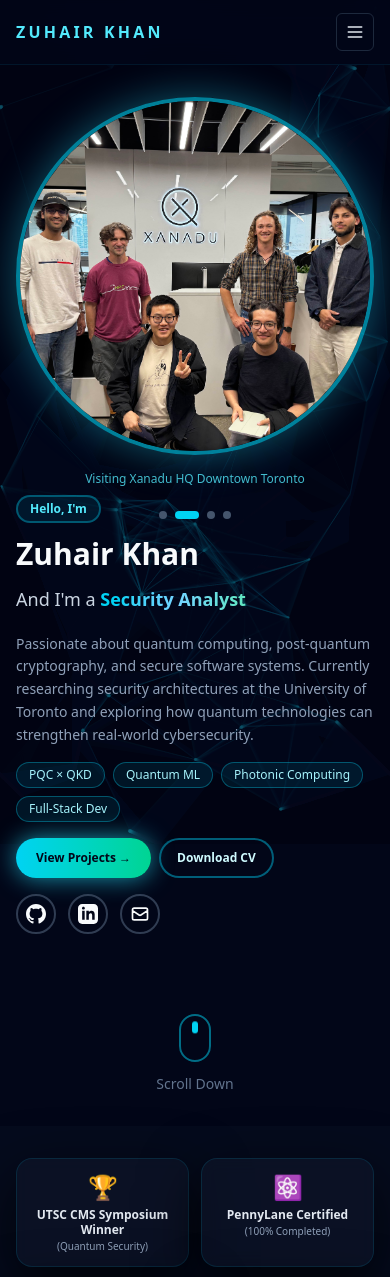
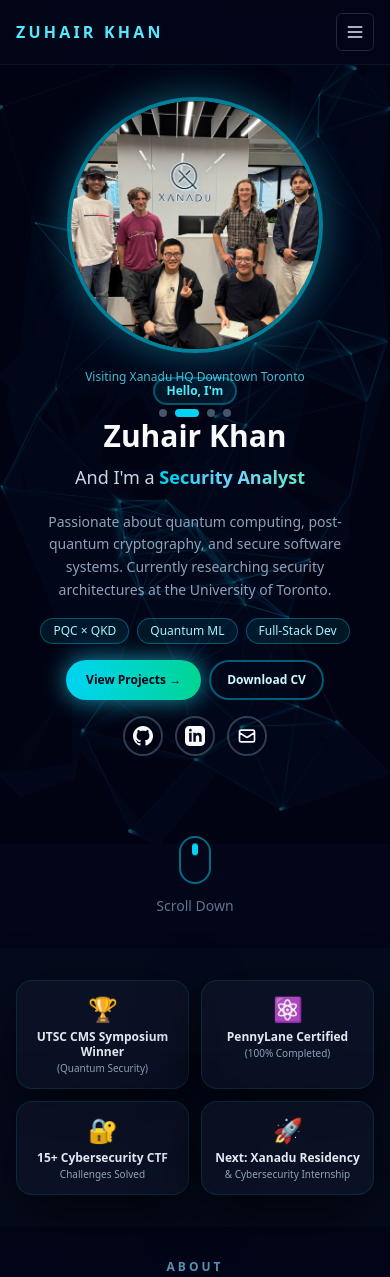
Before and after one commit to zuhair-mzk/zuhair-portfolio, a Next.js app: page / in a window 390 px wide. Shown: the top 1277 px of the page. Built offline with nearby package versions, Linux system fonts and the light colour scheme.

Commit message:
Redesign mobile hero layout: image on top, centered text, no content cutoff

```diff
--- a/src/app/page.tsx
+++ b/src/app/page.tsx
@@ -18,59 +18,65 @@ export default function Home() {
       <Header />
 
       {/* Hero */}
-      <section className="section pt-12 sm:pt-20 pb-8 sm:pb-16">
-        <div className="container-main grid gap-10 sm:gap-16 lg:gap-20 lg:grid-cols-2 items-center">
-          {/* Left side - Text content */}
-          <div className="order-2 lg:order-1 lg:pl-0">
-            <div className="inline-block rounded-2xl border-2 border-cyan-500/40 bg-cyan-500/10 px-3 sm:px-5 py-1 sm:py-2 mb-3 sm:mb-4">
-              <p className="text-xs sm:text-base font-semibold text-cyan-300">
+      <section className="section pt-8 sm:pt-20 pb-8 sm:pb-16">
+        {/* Mobile Layout - Stacked with compact spacing */}
+        <div className="container-main lg:hidden">
+          {/* Image carousel - top on mobile */}
+          <div className="flex justify-center mb-6">
+            <div className="w-64 h-64">
+              <ImageCarousel />
+            </div>
+          </div>
+
+          {/* Text content - centered on mobile */}
+          <div className="text-center">
+            <div className="inline-block rounded-2xl border-2 border-cyan-500/40 bg-cyan-500/10 px-3 py-1 mb-3">
+              <p className="text-xs font-semibold text-cyan-300">
                 Hello, I&apos;m
               </p>
             </div>
-            <h1 className="text-3xl sm:text-5xl lg:text-6xl font-bold leading-tight mb-3 sm:mb-4">
+            <h1 className="text-3xl font-bold leading-tight mb-2">
               Zuhair Khan
             </h1>
-            <div className="text-lg sm:text-2xl lg:text-3xl text-slate-300 mb-4 sm:mb-6 min-h-8 sm:min-h-10">
+            <div className="text-lg text-slate-300 mb-4 min-h-8">
               And I&apos;m a <TypewriterText />
             </div>
-            <p className="text-sm sm:text-base lg:text-lg text-slate-400 mb-4 sm:mb-6 max-w-xl leading-relaxed">
+            <p className="text-sm text-slate-400 mb-4 leading-relaxed px-2">
               Passionate about quantum computing, post-quantum cryptography, and secure software systems.
-              Currently researching security architectures at the University of Toronto
-              and exploring how quantum technologies can strengthen real-world cybersecurity.
+              Currently researching security architectures at the University of Toronto.
             </p>
 
-            <div className="mb-4 sm:mb-6 flex flex-wrap gap-2">
-              <span className="chip text-xs px-2.5 sm:px-3 py-1 sm:py-1.5">PQC × QKD</span>
-              <span className="chip text-xs px-2.5 sm:px-3 py-1 sm:py-1.5">Quantum ML</span>
-              <span className="chip text-xs px-2.5 sm:px-3 py-1 sm:py-1.5 hidden sm:inline-flex">Photonic Computing</span>
-              <span className="chip text-xs px-2.5 sm:px-3 py-1 sm:py-1.5">Full-Stack Dev</span>
+            <div className="mb-4 flex flex-wrap gap-2 justify-center">
+              <span className="chip text-xs px-2.5 py-1">PQC × QKD</span>
+              <span className="chip text-xs px-2.5 py-1">Quantum ML</span>
+              <span className="chip text-xs px-2.5 py-1">Full-Stack Dev</span>
             </div>
 
-            <div className="flex flex-wrap gap-2 sm:gap-3 mb-4 sm:mb-6">
+            <div className="flex flex-wrap gap-2 justify-center mb-4">
               <Link
                 href="#projects"
-                className="inline-flex items-center rounded-full bg-linear-to-r from-cyan-400 to-emerald-400 px-5 sm:px-6 py-2.5 sm:py-3 text-xs sm:text-sm font-semibold text-slate-950 shadow-[0_0_25px_rgba(34,211,238,0.7)] hover:brightness-110 transition-all"
+                className="inline-flex items-center rounded-full bg-linear-to-r from-cyan-400 to-emerald-400 px-5 py-2.5 text-xs font-semibold text-slate-950 shadow-[0_0_25px_rgba(34,211,238,0.7)] hover:brightness-110 transition-all"
               >
                 View Projects →
               </Link>
               <Link
                 href={cvLink}
-                className="inline-flex items-center rounded-full border-2 border-cyan-500/50 bg-slate-950/50 px-4 sm:px-5 py-2.5 sm:py-3 text-xs sm:text-sm font-semibold text-cyan-100 hover:border-cyan-300 transition-all"
+                className="inline-flex items-center rounded-full border-2 border-cyan-500/50 bg-slate-950/50 px-4 py-2.5 text-xs font-semibold text-cyan-100 hover:border-cyan-300 transition-all"
               >
                 Download CV
               </Link>
             </div>
 
             {/* Social links */}
-            <div className="flex gap-3 sm:gap-4">
+            <div className="flex gap-3 justify-center">
               <a
                 href={github}
                 target="_blank"
                 rel="noreferrer"
-                className="w-10 h-10 sm:w-12 sm:h-12 rounded-full border-2 border-slate-600/70 flex items-center justify-center hover:border-cyan-400 hover:bg-cyan-400/10 transition-all hover:scale-110"
+                className="w-10 h-10 rounded-full border-2 border-slate-600/70 flex items-center justify-center hover:border-cyan-400 hover:bg-cyan-400/10 transition-all hover:scale-110"
                 aria-label="GitHub"
               >
-                <svg className="w-5 h-5 sm:w-6 sm:h-6" fill="currentColor" viewBox="0 0 24 24">
+                <svg className="w-5 h-5" fill="currentColor" viewBox="0 0 24 24">
                   <path d="M12 0c-6.626 0-12 5.373-12 12 0 5.302 3.438 9.8 8.207 11.387.599.111.793-.261.793-.577v-2.234c-3.338.726-4.033-1.416-4.033-1.416-.546-1.387-1.333-1.756-1.333-1.756-1.089-.745.083-.729.083-.729 1.205.084 1.839 1.237 1.839 1.237 1.07 1.834 2.807 1.304 3.492.997.107-.775.418-1.305.762-1.604-2.665-.305-5.467-1.334-5.467-5.931 0-1.311.469-2.381 1.236-3.221-.124-.303-.535-1.524.117-3.176 0 0 1.008-.322 3.301 1.23.957-.266 1.983-.399 3.003-.404 1.02.005 2.047.138 3.006.404 2.291-1.552 3.297-1.23 3.297-1.23.653 1.653.242 2.874.118 3.176.77.84 1.235 1.911 1.235 3.221 0 4.609-2.807 5.624-5.479 5.921.43.372.823 1.102.823 2.222v3.293c0 .319.192.694.801.576 4.765-1.589 8.199-6.086 8.199-11.386 0-6.627-5.373-12-12-12z"/>
                 </svg>
               </a>
@@ -78,19 +84,99 @@ export default function Home() {
                 href={linkedin}
                 target="_blank"
                 rel="noreferrer"
-                className="w-10 h-10 sm:w-12 sm:h-12 rounded-full border-2 border-slate-600/70 flex items-center justify-center hover:border-cyan-400 hover:bg-cyan-400/10 transition-all hover:scale-110"
+                className="w-10 h-10 rounded-full border-2 border-slate-600/70 flex items-center justify-center hover:border-cyan-400 hover:bg-cyan-400/10 transition-all hover:scale-110"
                 aria-label="LinkedIn"
               >
-                <svg className="w-5 h-5 sm:w-6 sm:h-6" fill="currentColor" viewBox="0 0 24 24">
+                <svg className="w-5 h-5" fill="currentColor" viewBox="0 0 24 24">
                   <path d="M19 0h-14c-2.761 0-5 2.239-5 5v14c0 2.761 2.239 5 5 5h14c2.762 0 5-2.239 5-5v-14c0-2.761-2.238-5-5-5zm-11 19h-3v-11h3v11zm-1.5-12.268c-.966 0-1.75-.79-1.75-1.764s.784-1.764 1.75-1.764 1.75.79 1.75 1.764-.783 1.764-1.75 1.764zm13.5 12.268h-3v-5.604c0-3.368-4-3.113-4 0v5.604h-3v-11h3v1.765c1.396-2.586 7-2.777 7 2.476v6.759z"/>
                 </svg>
               </a>
               <a
                 href={`mailto:${email}`}
-                className="w-10 h-10 sm:w-12 sm:h-12 rounded-full border-2 border-slate-600/70 flex items-center justify-center hover:border-cyan-400 hover:bg-cyan-400/10 transition-all hover:scale-110"
+                className="w-10 h-10 rounded-full border-2 border-slate-600/70 flex items-center justify-center hover:border-cyan-400 hover:bg-cyan-400/10 transition-all hover:scale-110"
                 aria-label="Email"
               >
-                <svg className="w-5 h-5 sm:w-6 sm:h-6" fill="none" stroke="currentColor" strokeWidth="2" viewBox="0 0 24 24">
+                <svg className="w-5 h-5" fill="none" stroke="currentColor" strokeWidth="2" viewBox="0 0 24 24">
+                  <path strokeLinecap="round" strokeLinejoin="round" strokeWidth={2} d="M3 8l7.89 5.26a2 2 0 002.22 0L21 8M5 19h14a2 2 0 002-2V7a2 2 0 00-2-2H5a2 2 0 00-2 2v10a2 2 0 002 2z" />
+                </svg>
+              </a>
+            </div>
+          </div>
+        </div>
+
+        {/* Desktop Layout - Side by side */}
+        <div className="container-main hidden lg:grid gap-20 lg:grid-cols-2 items-center">
+          {/* Left side - Text content */}
+          <div>
+            <div className="inline-block rounded-2xl border-2 border-cyan-500/40 bg-cyan-500/10 px-5 py-2 mb-4">
+              <p className="text-base font-semibold text-cyan-300">
+                Hello, I&apos;m
+              </p>
+            </div>
+            <h1 className="text-6xl font-bold leading-tight mb-4">
+              Zuhair Khan
+            </h1>
+            <div className="text-3xl text-slate-300 mb-6 min-h-10">
+              And I&apos;m a <TypewriterText />
+            </div>
+            <p className="text-lg text-slate-400 mb-6 max-w-xl leading-relaxed">
+              Passionate about quantum computing, post-quantum cryptography, and secure software systems.
+              Currently researching security architectures at the University of Toronto
+              and exploring how quantum technologies can strengthen real-world cybersecurity.
+            </p>
+
+            <div className="mb-6 flex flex-wrap gap-2">
+              <span className="chip text-xs px-3 py-1.5">PQC × QKD</span>
+              <span className="chip text-xs px-3 py-1.5">Quantum ML</span>
+              <span className="chip text-xs px-3 py-1.5">Photonic Computing</span>
+              <span className="chip text-xs px-3 py-1.5">Full-Stack Dev</span>
+            </div>
+
+            <div className="flex flex-wrap gap-3 mb-6">
+              <Link
+                href="#projects"
+                className="inline-flex items-center rounded-full bg-linear-to-r from-cyan-400 to-emerald-400 px-6 py-3 text-sm font-semibold text-slate-950 shadow-[0_0_25px_rgba(34,211,238,0.7)] hover:brightness-110 transition-all"
+              >
+                View Projects →
+              </Link>
+              <Link
+                href={cvLink}
+                className="inline-flex items-center rounded-full border-2 border-cyan-500/50 bg-slate-950/50 px-5 py-3 text-sm font-semibold text-cyan-100 hover:border-cyan-300 transition-all"
+              >
+                Download CV
+              </Link>
+            </div>
+
+            {/* Social links */}
+            <div className="flex gap-4">
+              <a
+                href={github}
+                target="_blank"
+                rel="noreferrer"
+                className="w-12 h-12 rounded-full border-2 border-slate-600/70 flex items-center justify-center hover:border-cyan-400 hover:bg-cyan-400/10 transition-all hover:scale-110"
+                aria-label="GitHub"
+              >
+                <svg className="w-6 h-6" fill="currentColor" viewBox="0 0 24 24">
+                  <path d="M12 0c-6.626 0-12 5.373-12 12 0 5.302 3.438 9.8 8.207 11.387.599.111.793-.261.793-.577v-2.234c-3.338.726-4.033-1.416-4.033-1.416-.546-1.387-1.333-1.756-1.333-1.756-1.089-.745.083-.729.083-.729 1.205.084 1.839 1.237 1.839 1.237 1.07 1.834 2.807 1.304 3.492.997.107-.775.418-1.305.762-1.604-2.665-.305-5.467-1.334-5.467-5.931 0-1.311.469-2.381 1.236-3.221-.124-.303-.535-1.524.117-3.176 0 0 1.008-.322 3.301 1.23.957-.266 1.983-.399 3.003-.404 1.02.005 2.047.138 3.006.404 2.291-1.552 3.297-1.23 3.297-1.23.653 1.653.242 2.874.118 3.176.77.84 1.235 1.911 1.235 3.221 0 4.609-2.807 5.624-5.479 5.921.43.372.823 1.102.823 2.222v3.293c0 .319.192.694.801.576 4.765-1.589 8.199-6.086 8.199-11.386 0-6.627-5.373-12-12-12z"/>
+                </svg>
+              </a>
+              <a
+                href={linkedin}
+                target="_blank"
+                rel="noreferrer"
+                className="w-12 h-12 rounded-full border-2 border-slate-600/70 flex items-center justify-center hover:border-cyan-400 hover:bg-cyan-400/10 transition-all hover:scale-110"
+                aria-label="LinkedIn"
+              >
+                <svg className="w-6 h-6" fill="currentColor" viewBox="0 0 24 24">
+                  <path d="M19 0h-14c-2.761 0-5 2.239-5 5v14c0 2.761 2.239 5 5 5h14c2.762 0 5-2.239 5-5v-14c0-2.761-2.238-5-5-5zm-11 19h-3v-11h3v11zm-1.5-12.268c-.966 0-1.75-.79-1.75-1.764s.784-1.764 1.75-1.764 1.75.79 1.75 1.764-.783 1.764-1.75 1.764zm13.5 12.268h-3v-5.604c0-3.368-4-3.113-4 0v5.604h-3v-11h3v1.765c1.396-2.586 7-2.777 7 2.476v6.759z"/>
+                </svg>
+              </a>
+              <a
+                href={`mailto:${email}`}
+                className="w-12 h-12 rounded-full border-2 border-slate-600/70 flex items-center justify-center hover:border-cyan-400 hover:bg-cyan-400/10 transition-all hover:scale-110"
+                aria-label="Email"
+              >
+                <svg className="w-6 h-6" fill="none" stroke="currentColor" strokeWidth="2" viewBox="0 0 24 24">
                   <path strokeLinecap="round" strokeLinejoin="round" strokeWidth={2} d="M3 8l7.89 5.26a2 2 0 002.22 0L21 8M5 19h14a2 2 0 002-2V7a2 2 0 00-2-2H5a2 2 0 00-2 2v10a2 2 0 002 2z" />
                 </svg>
               </a>
@@ -98,7 +184,7 @@ export default function Home() {
           </div>
 
           {/* Right side - Image carousel */}
-          <div className="order-1 lg:order-2 flex justify-center">
+          <div className="flex justify-center">
             <ImageCarousel />
           </div>
         </div>
@@ -352,7 +438,7 @@ function PillarCard({
     <article className="card p-6 sm:p-7 hover:border-cyan-400/30 transition-all h-full flex flex-col">
       <h3 className="text-xl font-bold mb-3">{title}</h3>
       <p className="text-base text-slate-300 mb-3 leading-relaxed">{body}</p>
-      <p className="text-sm text-slate-400 mb-4 flex-grow">{meta}</p>
+      <p className="text-sm text-slate-400 mb-4 grow">{meta}</p>
       <div className="flex flex-wrap gap-2">
         {tags.map((t) => (
           <span key={t} className="tag text-xs px-3 py-1">
```
